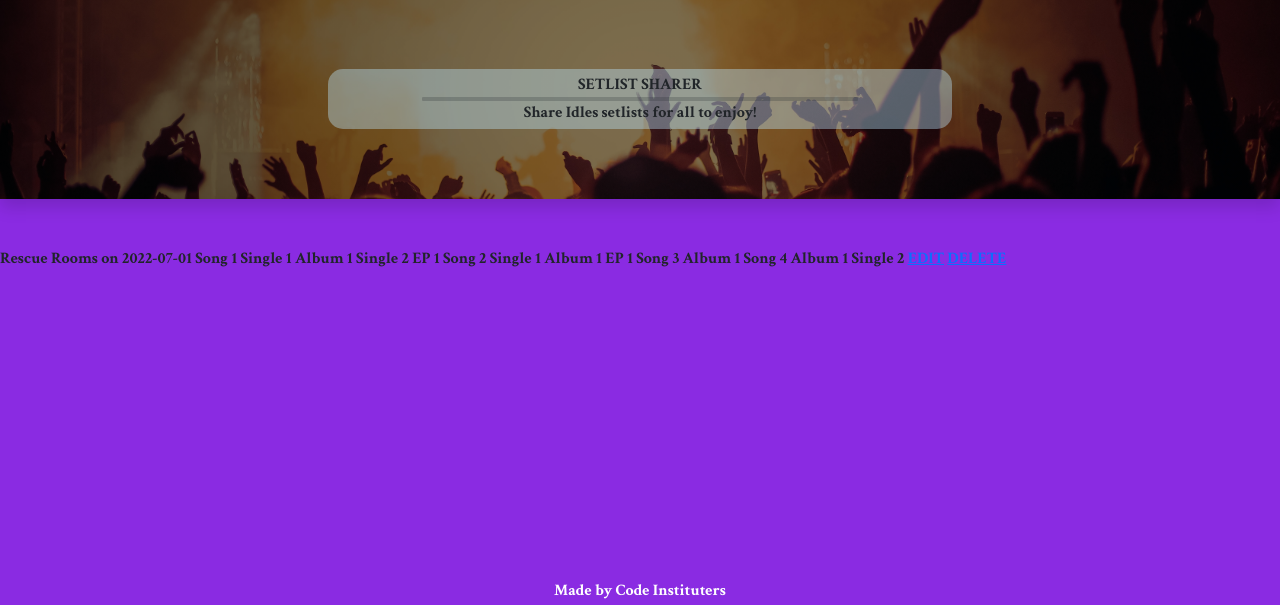
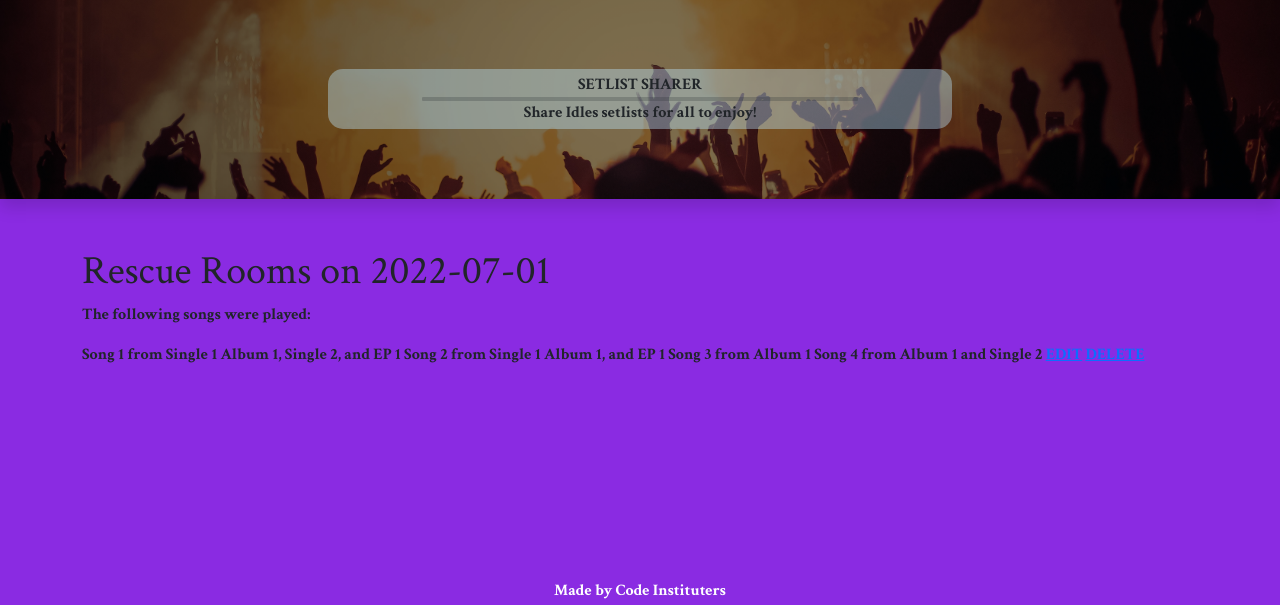
Before and after one commit to mjjstockman/setlistsharer, a Django app: page /setlist/detail/11/ in a window 1280 px wide. Shown: the part 157-762 px from the top of the page. Run offline with Django 3.2, Linux system fonts and the light colour scheme; a user stored in the database is signed in; data comes from the database, SQL or seed files in the repository; both versions use the stored data as it was after the commit; some libraries are stand-ins or nearby versions.

Commit message:
Correct use of commas and and in setlist/detail

```diff
--- a/setlist/templates/setlist/add.html
+++ b/setlist/templates/setlist/add.html
@@ -10,7 +10,6 @@
         <p>Hi {{ user }}!</p>
         <p>Choose the songs that were played below:</p>
         <p>Hold down command and select the song title </p>
-
     </div>
 
     <form action="" method="POST">
--- a/setlist/templates/setlist/detail.html
+++ b/setlist/templates/setlist/detail.html
@@ -2,12 +2,21 @@
 
 {% block content %}
 
-{{ setlist }}
+<div class="container">
+    <h1>{{ setlist }}</h1>
+
+    <p>The following songs were played:</p>
 
     {% for song in setlist.song.all %}
-    {{ song.title }}
+        {{ song.title }} from
         {% for release in song.releases.all %}
+            {% if forloop.first %}
                 {{ release }}
+            {% elif forloop.last %}
+                and {{ release }}
+            {% else %}
+                {{ release }},
+            {% endif %}
         {% endfor %}
     {% endfor %}
     {% if user.id == setlist.author.id %}
@@ -29,3 +38,4 @@
     {% endif %}
 
 {% endblock %}
+</div>
```
Also changed, not shown: db.sqlite3. Lines whose indentation alone changed are shown as unchanged.
